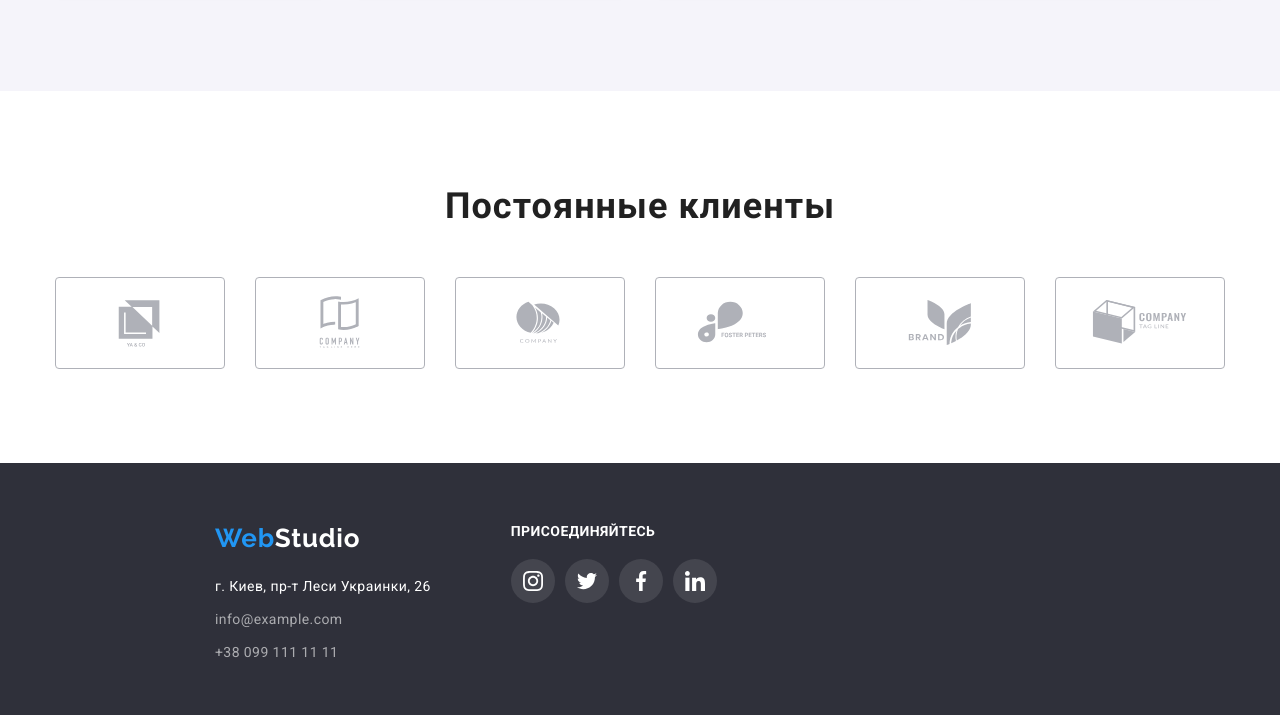
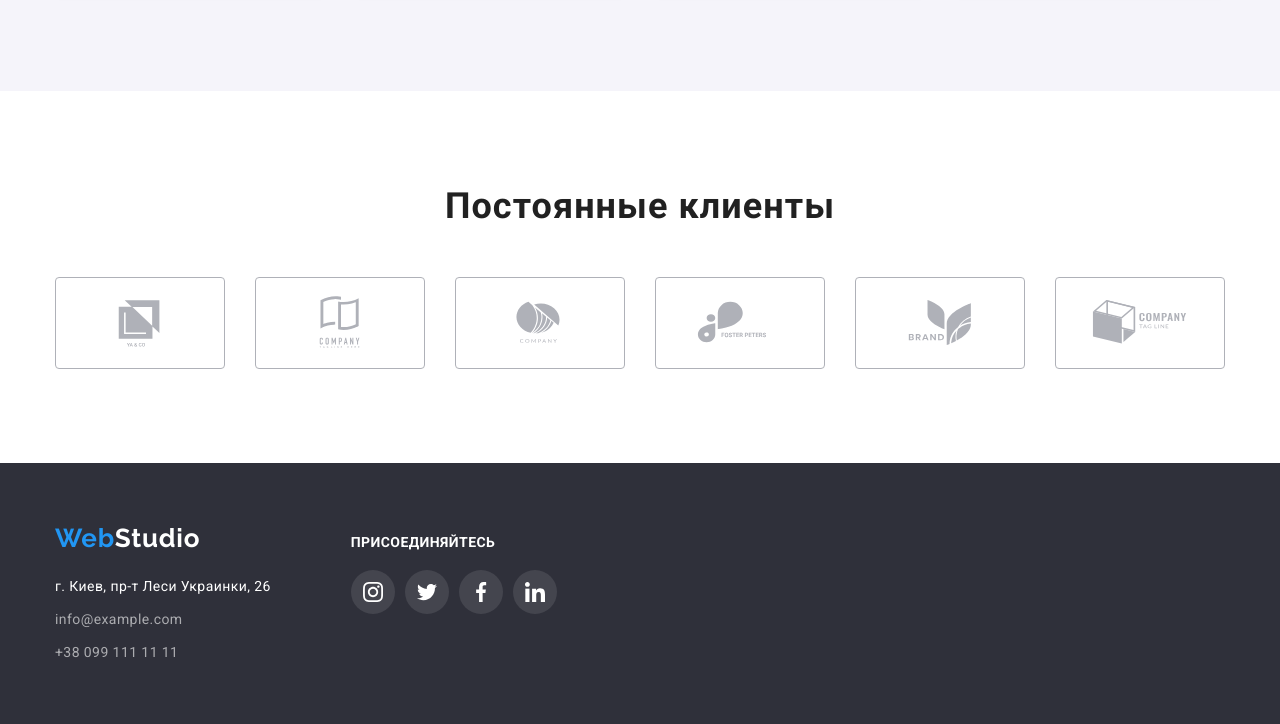
Before and after one commit to Kretsul-Vitaliy/goit-markup-hw-04, a plain HTML site: page index.html in a window 1280 px wide. Shown: the part 2214-2938 px from the top of the page. Drawn offline with nearby package versions, Linux system fonts and the light colour scheme.

Commit message:
fix footer

```diff
--- a/css/style.css
+++ b/css/style.css
@@ -139,10 +139,8 @@ p {
 /* Делаем цвет фона footer */
 .footer-background {
   background-color: var(--hero-background-color);
-
-  max-width: 1600px;
-  margin: 0px auto;
-  display: flex;
+  padding-top: 60px;
+  padding-bottom: 60px;
 }
 /* Убираем маркеры в списках */
 ul {
@@ -517,10 +515,7 @@ img {
 
 .footer-section {
   display: flex;
-  padding-left: 215px;
-  padding-top: 60px;
-  padding-bottom: 60px;
-  height: 252px;
+  align-items: baseline;
 }
 .logo-adress {
 }
--- a/index.html
+++ b/index.html
@@ -282,7 +282,7 @@
         </section>
     </main>
     <footer class="footer-background">
-    <div class="footer-section">
+    <div class="container footer-section">
         <div class="logo-adress">
         <a class="logo" href="./index.html"><span class="logo-span">Web</span><span class="logo-span-footer">Studio</span></a>
         <address>
```
Also changed, not shown: portfolio.html (+1 -1 lines).
